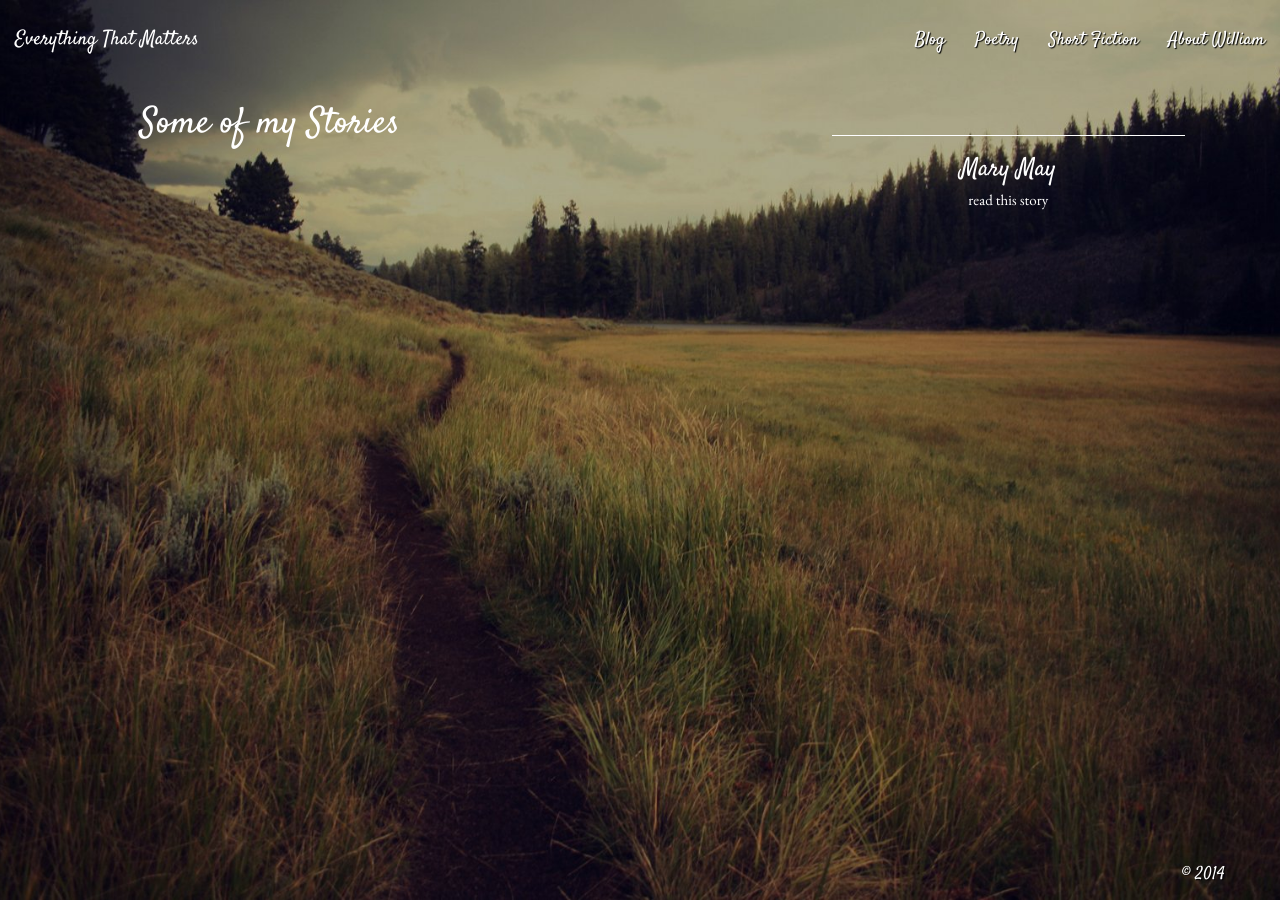
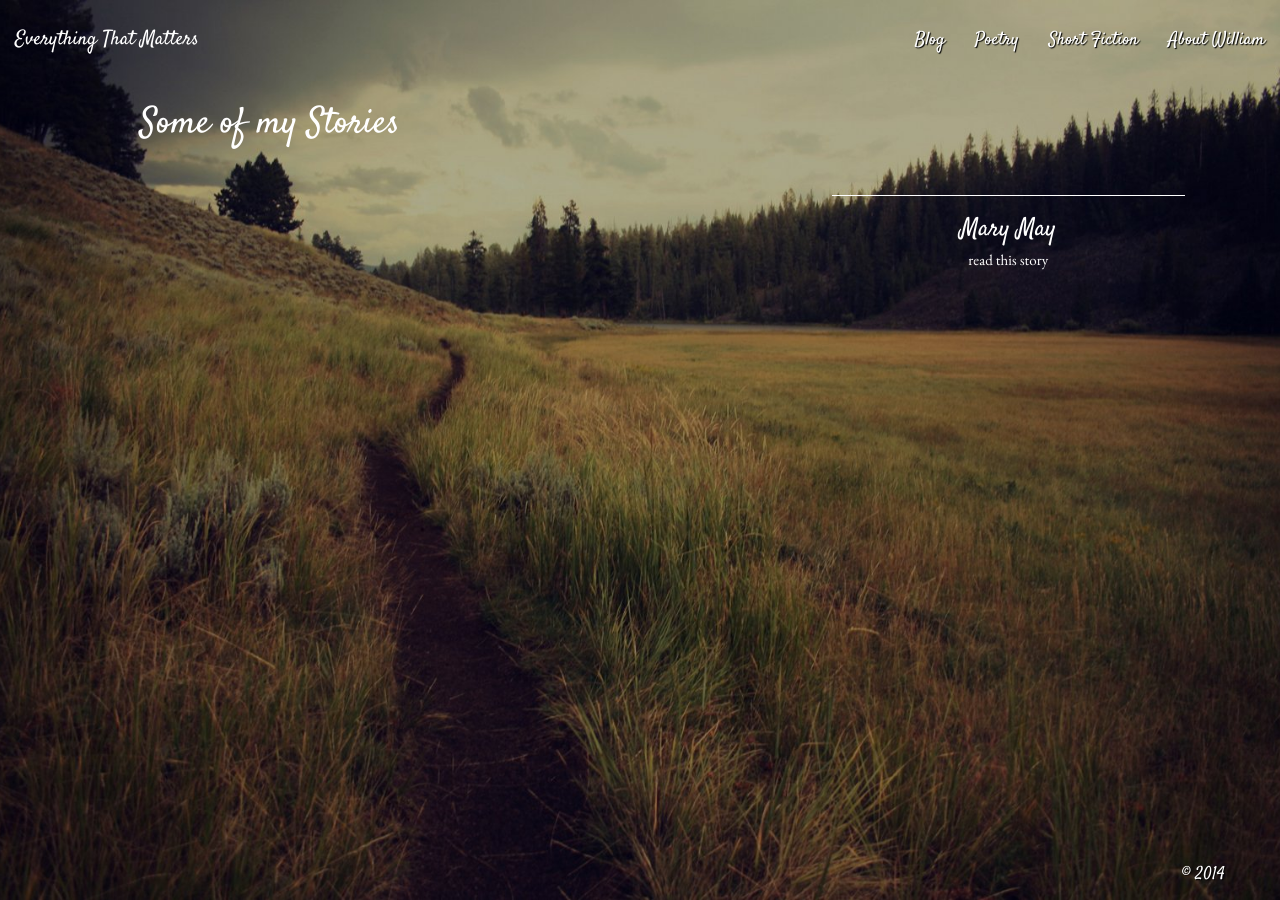
Before and after one commit to jessejohnson/wsgeorge, a Jekyll site: the page built from story.html, in a window 1280 px wide. Built offline with Jekyll 4.4.1, drawn with Linux system fonts in a browser that asks for light colours; nearby versions of some CDN libraries.

Commit message:
fix issue with signature and side bar in mobile view on iPhone5 increase margin-top of sidebar so it now hangs in the middle on desktop. not the prettiest, but it's okay

```diff
--- a/css/wsgeorge.css
+++ b/css/wsgeorge.css
@@ -115,14 +115,14 @@ body{
 }
 
 .signature{
-		font-family: satisfy, cursive;
+	font-family: satisfy, cursive;
 	margin-bottom: 30px;
 	color: #FFFFFF;
 	/*text-shadow: 1px 1px 1px #555555;*/
 }
 
 .sidebar{
-	margin-top: 50px;
+	margin-top: 110px;
 	border-top-style: double;
 	border-top-width: 1px;
 	border-color: #FFFFFF;
```
